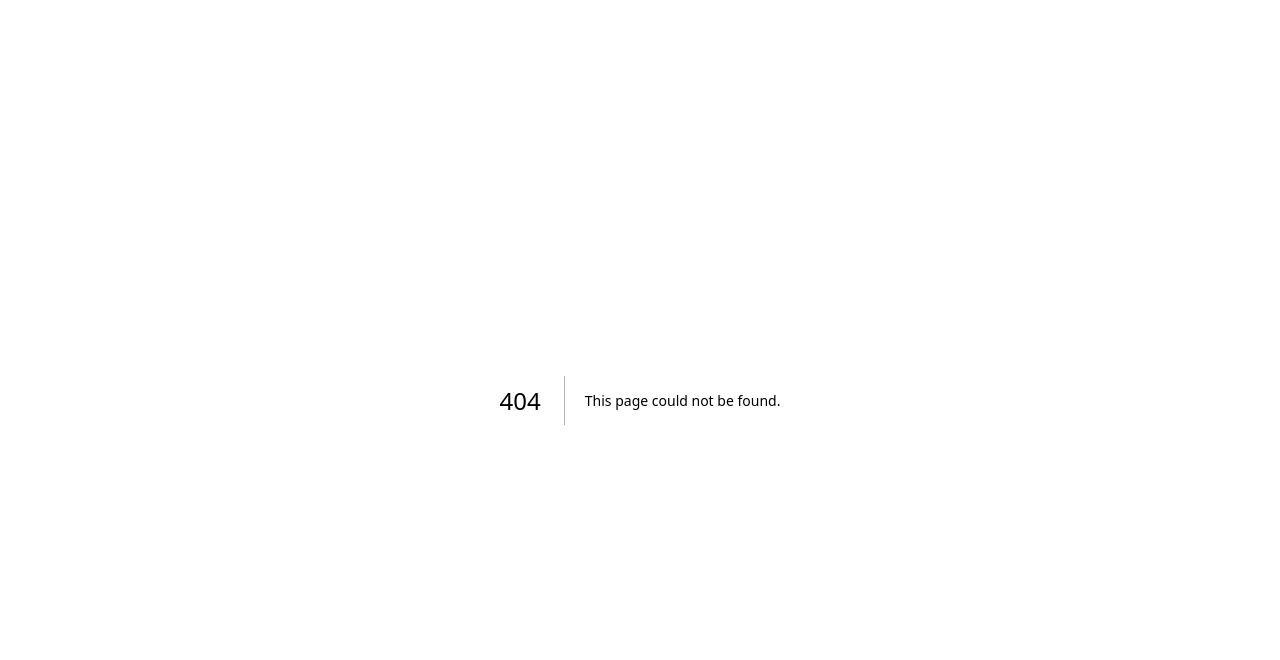
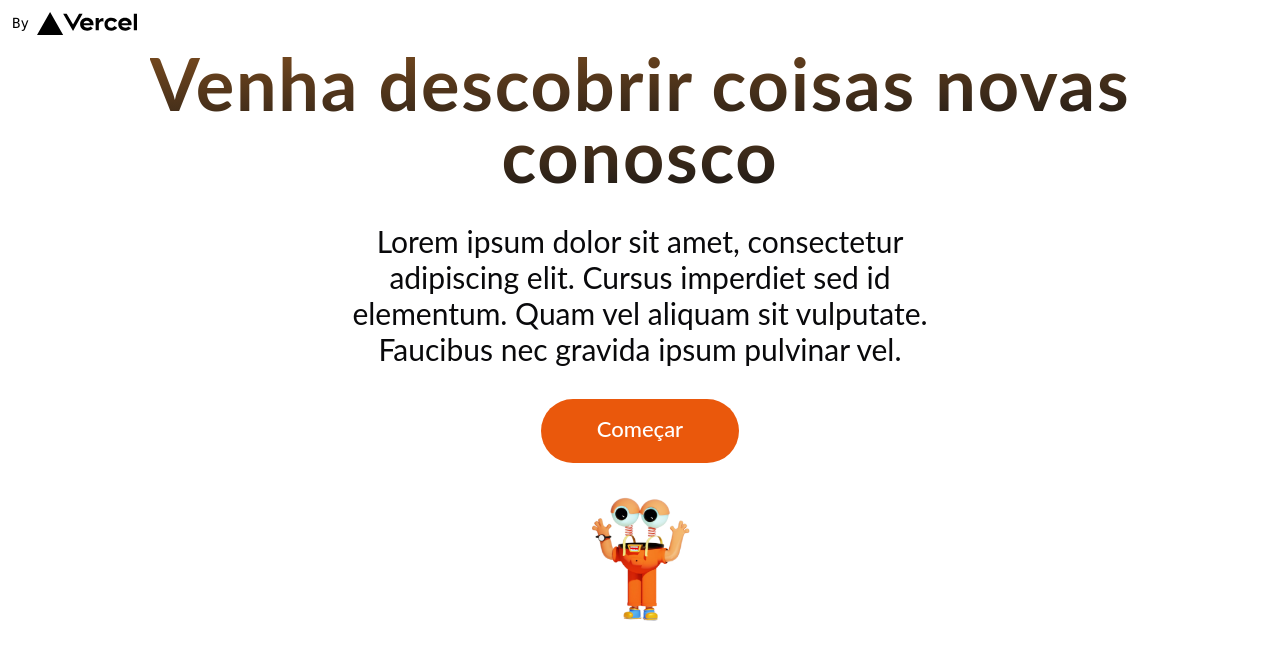
Before and after one commit to devAlexSilva/figma-to-code, a Next.js app: page /landing-01 in a window 1280 px wide. Before the commit this address had no page. Shown: the top 660 px of the page. Built offline with nearby package versions, Linux system fonts and the light colour scheme.

Commit message:
feat: added landing page 01

```diff
--- a/src/app/globals.css
+++ b/src/app/globals.css
@@ -2,26 +2,13 @@
 @tailwind components;
 @tailwind utilities;
 
-:root {
-  --foreground-rgb: 0, 0, 0;
-  --background-start-rgb: 214, 219, 220;
-  --background-end-rgb: 255, 255, 255;
+body {
+  overflow-y: hidden;
 }
 
-@media (prefers-color-scheme: dark) {
-  :root {
-    --foreground-rgb: 255, 255, 255;
-    --background-start-rgb: 0, 0, 0;
-    --background-end-rgb: 0, 0, 0;
-  }
+.black-gradient {
+  background: linear-gradient(178deg, #7c4c1f 4.87%, #161616 100%);
+  background-clip: text;
+  -webkit-background-clip: text;
+  -webkit-text-fill-color: transparent;
 }
-
-body {
-  color: rgb(var(--foreground-rgb));
-  background: linear-gradient(
-      to bottom,
-      transparent,
-      rgb(var(--background-end-rgb))
-    )
-    rgb(var(--background-start-rgb));
-}
--- /dev/null
+++ b/src/app/landing-01/page.tsx
@@ -0,0 +1,19 @@
+import Image from "next/image"
+
+export default function LandingPage() {
+  return (
+    <div className="flex flex-col w-full sm:w-4/5 mx-auto h-full my-8 sm:my-2 top-4 justify-center items-center gap-3 sm:gap-5 md:gap-8">
+      <h1 className="text-center  text-zinc-950 text-4xl sm:text-6xl lg:text-7xl font-bold font-['Lato'] sm:tracking-wide"><span className="black-gradient">Venha descobrir coisas novas conosco</span></h1>
+      <div className="mx-2 sm:w-[632px] text-center text-zinc-950 text-lg sm:text-xl lg:text-3xl font-normal font-['Lato'] sm:leading-loose">Lorem ipsum dolor sit amet, consectetur adipiscing elit. Cursus imperdiet sed id elementum. Quam vel aliquam sit vulputate. Faucibus nec gravida ipsum pulvinar vel.</div>
+      <button className="px-14 py-5 bg-orange-600 rounded-[40px] hover:bg-orange-900">
+        <span className="text-white text-[22px] font-medium font-['Lato'] leading-4">Começar</span>
+      </button>
+      <Image
+        src='/weird.png'
+        alt="boneco estranho"
+        width={100}
+        height={250}
+      />
+    </div>
+  )
+}
--- a/src/app/layout.tsx
+++ b/src/app/layout.tsx
@@ -1,22 +1,26 @@
 import type { Metadata } from 'next'
 import { Inter } from 'next/font/google'
 import './globals.css'
+import Header from '@/components/Header'
 
 const inter = Inter({ subsets: ['latin'] })
 
 export const metadata: Metadata = {
-  title: 'Create Next App',
-  description: 'Generated by create next app',
+  title: 'Landing Place',
+  description: 'compilado de vários projetos de landing pages',
 }
 
-export default function RootLayout({
-  children,
-}: {
+type Props = {
   children: React.ReactNode
-}) {
+}
+
+export default function RootLayout({ children }: Props) {
   return (
-    <html lang="en">
-      <body className={inter.className}>{children}</body>
+    <html lang="pt-br">
+      <body className={inter.className}>
+        <Header />
+        {children}
+      </body>
     </html>
   )
 }
--- a/src/app/page.tsx
+++ b/src/app/page.tsx
@@ -3,31 +3,6 @@ import Image from 'next/image'
 export default function Home() {
   return (
     <main className="flex min-h-screen flex-col items-center justify-between p-24">
-      <div className="z-10 max-w-5xl w-full items-center justify-between font-mono text-sm lg:flex">
-        <p className="fixed left-0 top-0 flex w-full justify-center border-b border-gray-300 bg-gradient-to-b from-zinc-200 pb-6 pt-8 backdrop-blur-2xl dark:border-neutral-800 dark:bg-zinc-800/30 dark:from-inherit lg:static lg:w-auto  lg:rounded-xl lg:border lg:bg-gray-200 lg:p-4 lg:dark:bg-zinc-800/30">
-          Get started by editing&nbsp;
-          <code className="font-mono font-bold">src/app/page.tsx</code>
-        </p>
-        <div className="fixed bottom-0 left-0 flex h-48 w-full items-end justify-center bg-gradient-to-t from-white via-white dark:from-black dark:via-black lg:static lg:h-auto lg:w-auto lg:bg-none">
-          <a
-            className="pointer-events-none flex place-items-center gap-2 p-8 lg:pointer-events-auto lg:p-0"
-            href="https://vercel.com?utm_source=create-next-app&utm_medium=appdir-template&utm_campaign=create-next-app"
-            target="_blank"
-            rel="noopener noreferrer"
-          >
-            By{' '}
-            <Image
-              src="/vercel.svg"
-              alt="Vercel Logo"
-              className="dark:invert"
-              width={100}
-              height={24}
-              priority
-            />
-          </a>
-        </div>
-      </div>
-
       <div className="relative flex place-items-center before:absolute before:h-[300px] before:w-[480px] before:-translate-x-1/2 before:rounded-full before:bg-gradient-radial before:from-white before:to-transparent before:blur-2xl before:content-[''] after:absolute after:-z-20 after:h-[180px] after:w-[240px] after:translate-x-1/3 after:bg-gradient-conic after:from-sky-200 after:via-blue-200 after:blur-2xl after:content-[''] before:dark:bg-gradient-to-br before:dark:from-transparent before:dark:to-blue-700 before:dark:opacity-10 after:dark:from-sky-900 after:dark:via-[#0141ff] after:dark:opacity-40 before:lg:h-[360px] z-[-1]">
         <Image
           className="relative dark:drop-shadow-[0_0_0.3rem_#ffffff70] dark:invert"
@@ -41,70 +16,17 @@ export default function Home() {
 
       <div className="mb-32 grid text-center lg:max-w-5xl lg:w-full lg:mb-0 lg:grid-cols-4 lg:text-left">
         <a
-          href="https://nextjs.org/docs?utm_source=create-next-app&utm_medium=appdir-template&utm_campaign=create-next-app"
+          href="/landing-01"
           className="group rounded-lg border border-transparent px-5 py-4 transition-colors hover:border-gray-300 hover:bg-gray-100 hover:dark:border-neutral-700 hover:dark:bg-neutral-800/30"
-          target="_blank"
-          rel="noopener noreferrer"
         >
-          <h2 className={`mb-3 text-2xl font-semibold`}>
-            Docs{' '}
+          <h2 className="mb-3 text-2xl font-semibold">
+            Landing Page 01
             <span className="inline-block transition-transform group-hover:translate-x-1 motion-reduce:transform-none">
               -&gt;
             </span>
           </h2>
-          <p className={`m-0 max-w-[30ch] text-sm opacity-50`}>
-            Find in-depth information about Next.js features and API.
-          </p>
-        </a>
-
-        <a
-          href="https://nextjs.org/learn?utm_source=create-next-app&utm_medium=appdir-template-tw&utm_campaign=create-next-app"
-          className="group rounded-lg border border-transparent px-5 py-4 transition-colors hover:border-gray-300 hover:bg-gray-100 hover:dark:border-neutral-700 hover:dark:bg-neutral-800/30"
-          target="_blank"
-          rel="noopener noreferrer"
-        >
-          <h2 className={`mb-3 text-2xl font-semibold`}>
-            Learn{' '}
-            <span className="inline-block transition-transform group-hover:translate-x-1 motion-reduce:transform-none">
-              -&gt;
-            </span>
-          </h2>
-          <p className={`m-0 max-w-[30ch] text-sm opacity-50`}>
-            Learn about Next.js in an interactive course with&nbsp;quizzes!
-          </p>
-        </a>
-
-        <a
-          href="https://vercel.com/templates?framework=next.js&utm_source=create-next-app&utm_medium=appdir-template&utm_campaign=create-next-app"
-          className="group rounded-lg border border-transparent px-5 py-4 transition-colors hover:border-gray-300 hover:bg-gray-100 hover:dark:border-neutral-700 hover:dark:bg-neutral-800/30"
-          target="_blank"
-          rel="noopener noreferrer"
-        >
-          <h2 className={`mb-3 text-2xl font-semibold`}>
-            Templates{' '}
-            <span className="inline-block transition-transform group-hover:translate-x-1 motion-reduce:transform-none">
-              -&gt;
-            </span>
-          </h2>
-          <p className={`m-0 max-w-[30ch] text-sm opacity-50`}>
-            Explore starter templates for Next.js.
-          </p>
-        </a>
-
-        <a
-          href="https://vercel.com/new?utm_source=create-next-app&utm_medium=appdir-template&utm_campaign=create-next-app"
-          className="group rounded-lg border border-transparent px-5 py-4 transition-colors hover:border-gray-300 hover:bg-gray-100 hover:dark:border-neutral-700 hover:dark:bg-neutral-800/30"
-          target="_blank"
-          rel="noopener noreferrer"
-        >
-          <h2 className={`mb-3 text-2xl font-semibold`}>
-            Deploy{' '}
-            <span className="inline-block transition-transform group-hover:translate-x-1 motion-reduce:transform-none">
-              -&gt;
-            </span>
-          </h2>
-          <p className={`m-0 max-w-[30ch] text-sm opacity-50`}>
-            Instantly deploy your Next.js site to a shareable URL with Vercel.
+          <p className="m-0 max-w-[30ch] text-zinc-600">
+            Landing page básica com texto informativo de forma atrativa e descontraída
           </p>
         </a>
       </div>
--- /dev/null
+++ b/src/components/Header.tsx
@@ -0,0 +1,26 @@
+import Image from "next/image"
+
+const Header = () => {
+  return (
+    <div className="z-10 m-3 max-w-5xl w-full items-center justify-between font-mono text-sm lg:flex">
+      <div className="fixed bottom-0 left-0 flex h-48 w-full items-end justify-center bg-gradient-to-t from-white via-white dark:from-black dark:via-black lg:static lg:h-auto lg:w-auto lg:bg-none">
+        <a
+          className="pointer-events-none flex place-items-center gap-2 p-8 lg:pointer-events-auto lg:p-0"
+          href="/">
+          By{' '}
+          <Image
+            src="/vercel.svg"
+            alt="Vercel Logo"
+            className="dark:invert"
+            width={100}
+            height={24}
+            priority
+          />
+        </a>
+      </div>
+    </div>
+
+  )
+}
+
+export default Header
--- a/tailwind.config.ts
+++ b/tailwind.config.ts
@@ -12,9 +12,9 @@ const config: Config = {
         'gradient-radial': 'radial-gradient(var(--tw-gradient-stops))',
         'gradient-conic':
           'conic-gradient(from 180deg at 50% 50%, var(--tw-gradient-stops))',
+        walk: 'url("/weird.png")'
       },
     },
-  },
-  plugins: [],
+  }
 }
 export default config
```
Also changed, not shown: public/weird.png (added).
